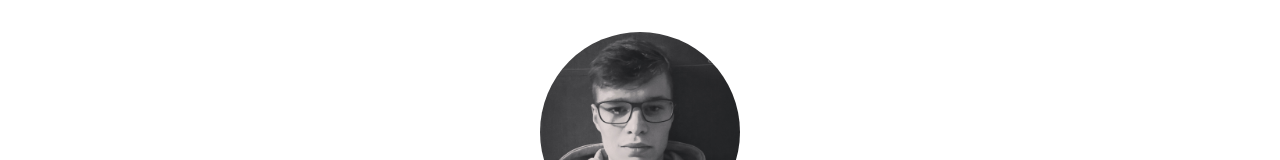
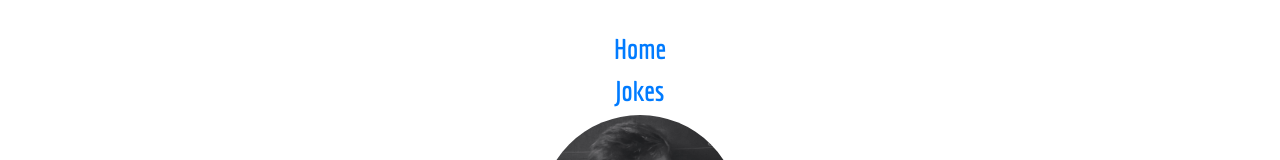
Before and after one commit to mjaniczko/Portfolio-React, a React (Create React App) app: page / in a window 1280 px wide. Shown: the top 160 px of the page. Built offline with nearby package versions, Linux system fonts and the light colour scheme.

Commit message:
Imported header component

```diff
--- a/src/components/App.js
+++ b/src/components/App.js
@@ -2,6 +2,7 @@ import React, { Component } from 'react';
 import Projects from './Projects';
 import SocialProfiles from './SocialProfiles';
 import Title from './Title';
+import Header from './Header';
 import profile from '../assets/user.jpg';
 
 class App extends Component {
@@ -20,6 +21,7 @@ class App extends Component {
     render () {
         return (
             <div>
+                <Header />
 				<img src={profile} alt='profile' className="profile" />
                 <h1>Hello!</h1>
                 <p>My name is Michal.</p>
--- a/src/components/Jokes.js
+++ b/src/components/Jokes.js
@@ -1,4 +1,5 @@
 import React, { Component } from 'react';
+import Header from './Header';
 
 const Joke = ({ joke: { setup, punchline } }) => (
   <p style={{ margin: 20 }}>{setup} <em>{punchline}</em></p>
@@ -25,7 +26,7 @@ class Jokes extends Component {
 
     return (
       <div>
-
+        <Header/>
         <h2>Highlighted Joke</h2>
         <Joke joke={this.state.joke}/>
 
```
